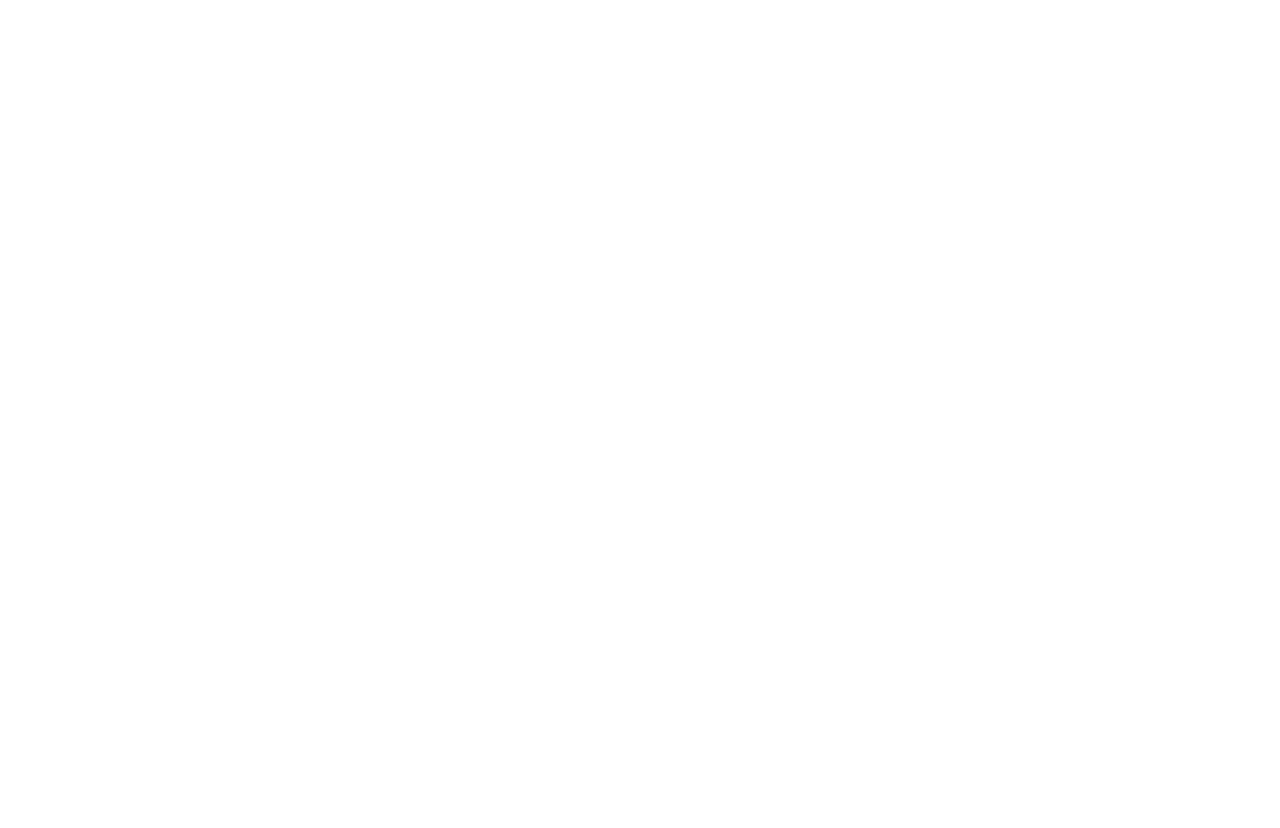
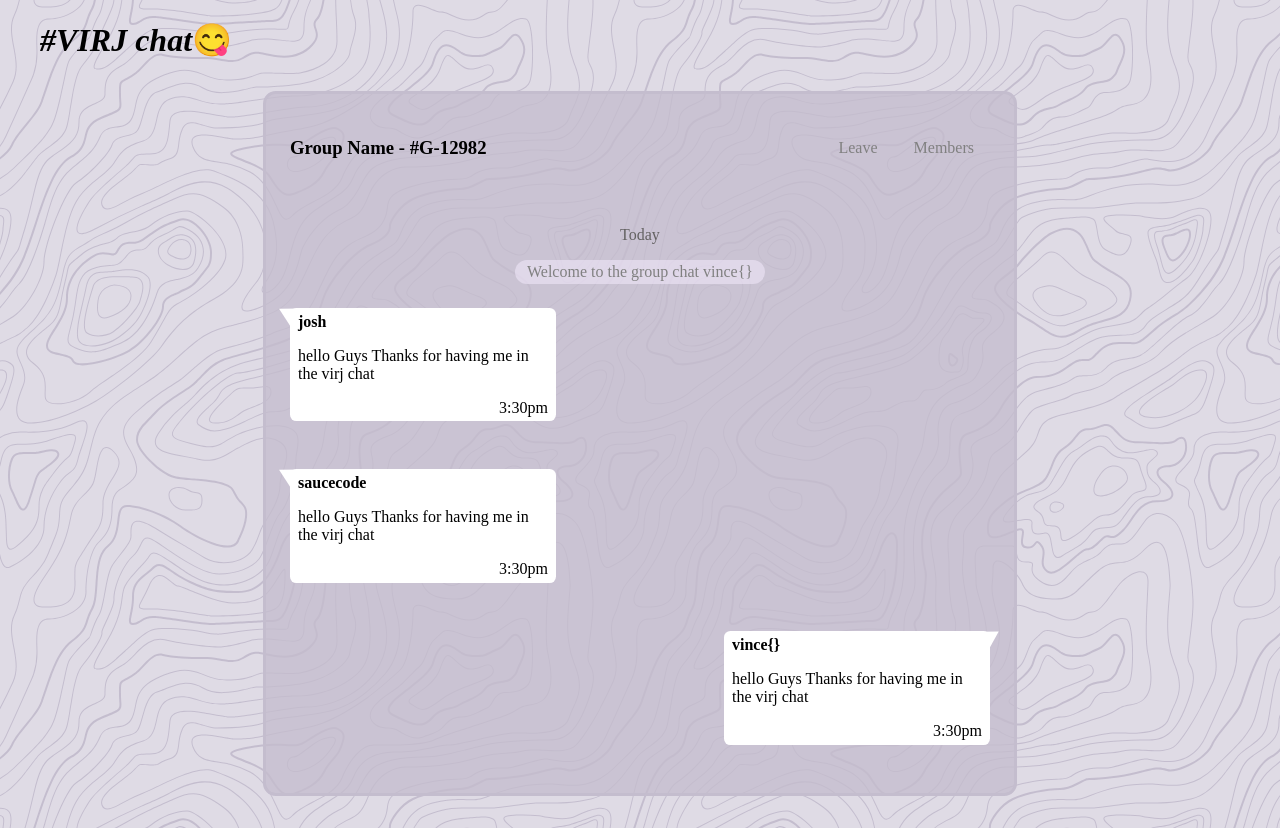
Before and after one commit to saucecodee/virj-chat, a website: page public/chat.html in a window 1280 px wide. Before the commit the page ends 800 px from the top, so only its background shows below. Drawn offline with Linux system fonts and the light colour scheme.

Commit message:
implemented chat area in chat.html

```diff
--- a/public/chat.html
+++ b/public/chat.html
@@ -0,0 +1,54 @@
+<!DOCTYPE html>
+<html lang="en">
+<head>
+     <meta charset="UTF-8">
+     <meta name="viewport" content="width=device-width, initial-scale=1.0">
+     <link rel="stylesheet" href="css/body.css">
+     <link rel="stylesheet" href="css/chat.css">
+     <style>
+
+     </style>
+     <title>Express Launch Box</title>
+</head>
+<body id="chat">
+     <h1> <i>#VIRJ chat</i>😋</h1>
+
+     <div class="container">
+        <div class="chat-header">
+          <h3>Group Name - #G-12982</h3>
+          <div id="left">
+            <span><a href="#">Leave</a></span>
+            <span><a href="#">Members</a></span>
+          </div>
+
+        </div>
+
+        <p style="text-align: center; color: #636161;"> Today</p>
+        <div class="alert">
+          <p>Welcome to the group chat vince{}</p>
+        </div>
+        <div id="messages">
+          <div class="message">
+            <div class="arrow"></div>
+            <div class="sent-by"><h4>josh</h4></div>
+            <p>hello Guys Thanks for having me in the virj chat </p>
+            <div class="sent-time">3:30pm </div>
+          </div>
+
+          <div class="message">
+            <div class="arrow"></div>
+            <div class="sent-by"><h4>saucecode</h4></div>
+            <p>hello Guys Thanks for having me in the virj chat </p>
+            <div class="sent-time">3:30pm </div>
+          </div>
+
+          <div class="message sent">
+            <div class="arrow"></div>
+            <div class="sent-by"><h4>vince{}</h4></div>
+            <p>hello Guys Thanks for having me in the virj chat </p>
+            <div class="sent-time">3:30pm </div>
+          </div>
+        </div>
+     </div>
+</body>
+</html>
--- /dev/null
+++ b/public/css/chat.css
@@ -0,0 +1,92 @@
+body {
+  padding: 0 2rem;
+}
+.container{
+  width: 700px;
+  margin: 2rem auto;
+  border: 3px solid #c4bdce;
+
+  background-color: #c4bdcec2;
+  border-radius: .8rem;
+  padding: 1.5rem;
+}
+
+.alert p{
+  width: 250px;
+  background-color: #eee5f7a1;
+  color: grey;
+  margin: 0 auto;
+  text-align: center;
+  border-radius: .8rem;
+  padding: 3px 0;
+}
+
+.chat-header {
+  display: flex;
+  justify-content: space-between;
+  margin-bottom: 3rem;
+}
+
+.chat-header #left {
+  margin-top:  1.3rem;
+}
+
+.chat-header #left span {
+  padding: 1rem;
+}
+
+.chat-header #left span a{
+  text-decoration: none;
+  color: grey;
+}
+.chat-header #left span a:hover {
+  color: #000;
+}
+#messages {
+  display: flex;
+  flex-direction: column;
+}
+.message {
+  width: 250px;
+  background-color: #fff;
+  border-radius: .4rem;
+  padding: .3rem .5rem;
+  margin: 1.5rem 0;
+  position: relative;
+}
+
+.message.sent {
+  align-self: flex-end;
+}
+
+.sent-time {
+  text-align: right;
+}
+
+.message h4{
+  margin: 0;
+}
+
+.arrow {
+  width: 0;
+  height: 0;
+  border-top: 10px solid transparent;
+  border-bottom: 10px solid transparent;
+
+  border-right:18px solid #fff;
+  position: absolute;
+  left: -12px;
+  top: -5.3px;
+  transform: rotate(28deg);
+}
+
+.message.sent .arrow{
+  width: 0;
+  height: 0;
+  border-top: 10px solid transparent;
+  border-bottom: 10px solid transparent;
+  left: 95%;
+  border-right: 18px solid #fff;
+  position: absolute;
+  transform: rotate(29deg);
+}
```
Also changed, not shown: public/index.html (+1 -1 lines).
